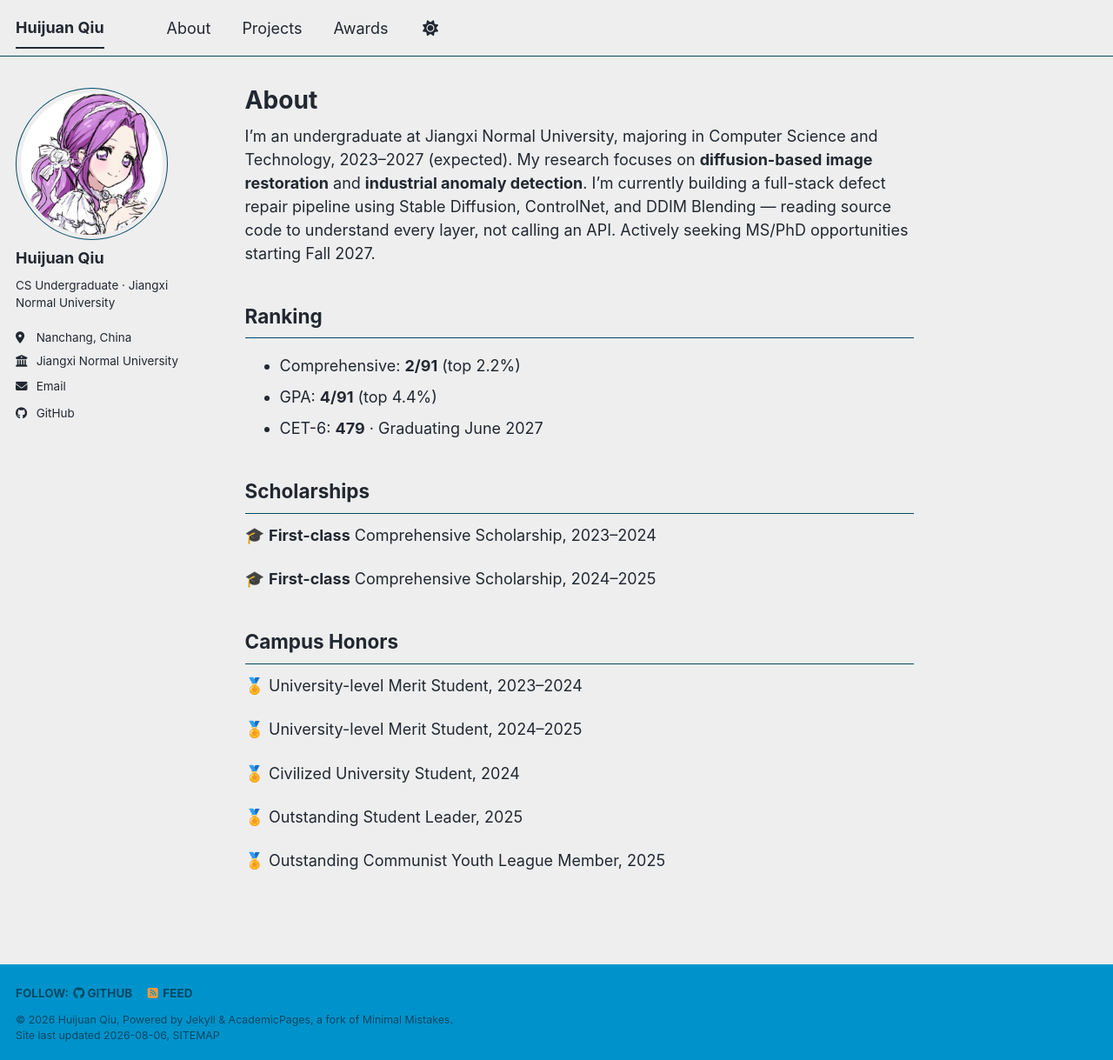
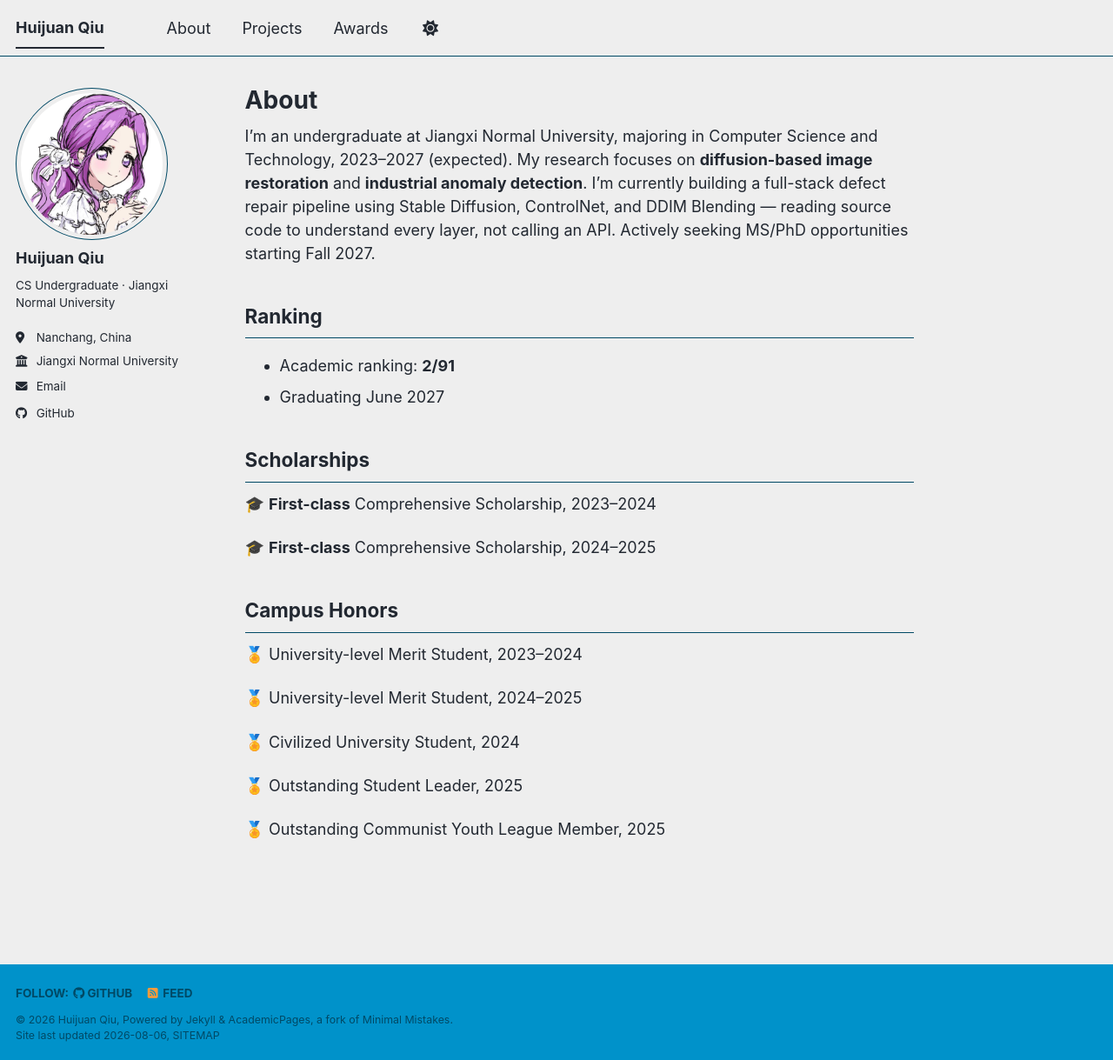
Before and after one commit to 11111XIMOLOKO/11111XIMOLOKO.github.io, a Jekyll site: the page built from _pages/about.md, in a window 1280 px wide and 1219 px high. Shown: the whole window at 87% size. Built offline with Jekyll 4.4.1, drawn with Linux system fonts in a browser that asks for light colours; a style sheet for code colours, icons or effects is not loaded.

Commit message:
排名信息统一为 Academic ranking: 2/91，移除GPA和CET-6详情

```diff
--- a/_pages/about.md
+++ b/_pages/about.md
@@ -11,9 +11,8 @@ I'm an undergraduate at Jiangxi Normal University, majoring in Computer Science
 
 ## Ranking
 
-* Comprehensive: **2/91** (top 2.2%)
-* GPA: **4/91** (top 4.4%)
-* CET-6: **479** · Graduating June 2027
+* Academic ranking: **2/91**
+* Graduating June 2027
 
 ## Scholarships
 
```
